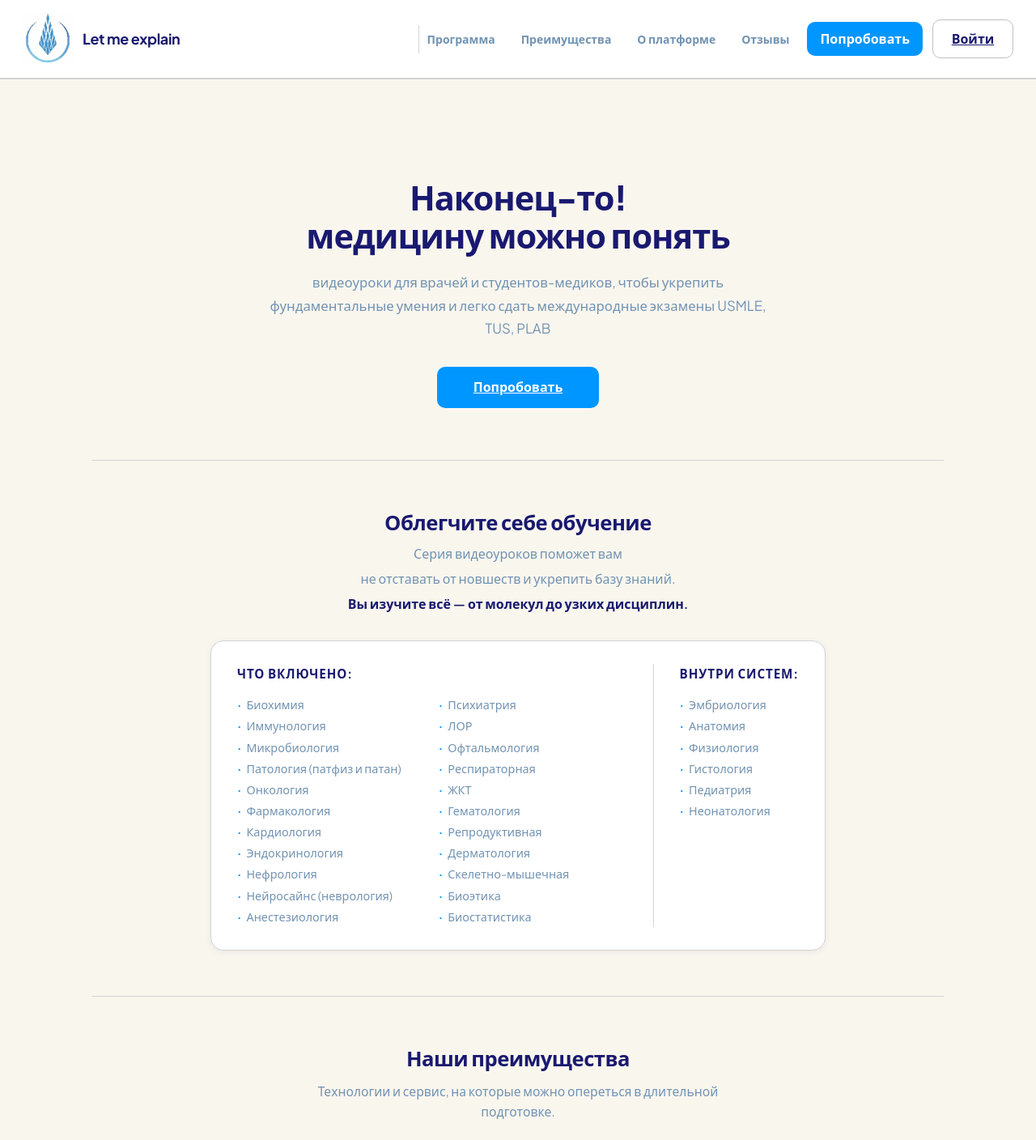
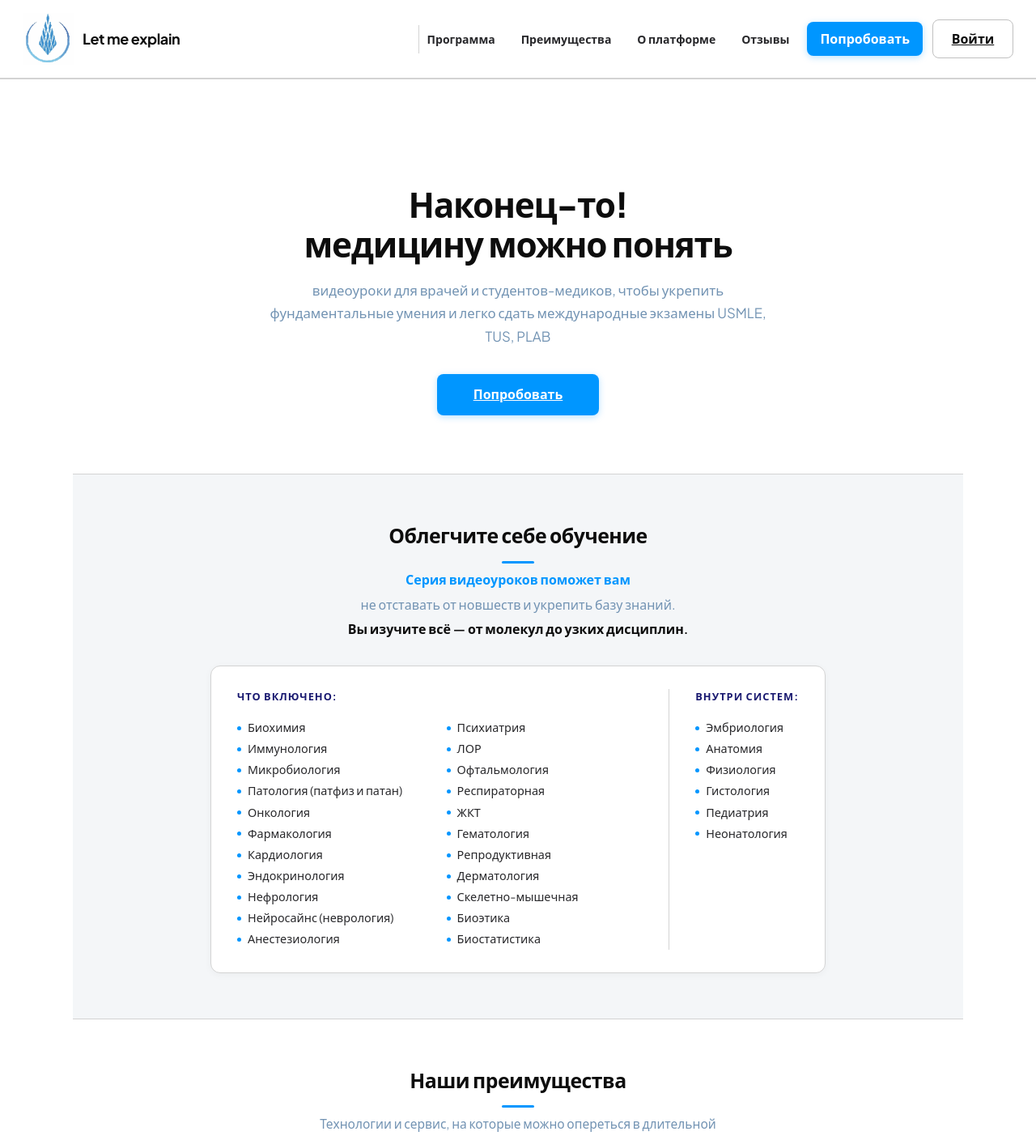
Before and after one commit to isan228/lemeexp, a React (Vite) app in the folder frontend/: page / in a window 1280 px wide. Shown: the top 1408 px of the page at 81% size. Built offline with nearby package versions, Linux system fonts and the light colour scheme.

Commit message:
chore: deploy 2026-06-20T00-03

```diff
--- a/frontend/index.html
+++ b/frontend/index.html
@@ -4,7 +4,7 @@
     <meta charset="UTF-8" />
     <link rel="icon" type="image/svg+xml" href="/9ff6137d-ee1d-4cd6-a762-9795d7540eae.svg" />
     <meta name="viewport" content="width=device-width, initial-scale=1.0" />
-    <meta name="theme-color" content="#191970" />
+    <meta name="theme-color" content="#ffffff" />
     <title>Let me explain</title>
     <link rel="preconnect" href="https://fonts.googleapis.com" />
     <link rel="preconnect" href="https://fonts.gstatic.com" crossorigin />
--- a/frontend/src/App.css
+++ b/frontend/src/App.css
@@ -254,7 +254,7 @@ input:focus {
   min-height: 100vh;
   display: flex;
   flex-direction: column;
-  background: #f9f6ee;
+  background: #ffffff;
 }
 
 .landing-header {
--- a/frontend/src/styles/landing-ui.css
+++ b/frontend/src/styles/landing-ui.css
@@ -1,45 +1,52 @@
-/* ===== Landing — clean editorial style ===== */
+/* ===== Tech Medical — blue / white / black / gray ===== */
 
 .landing.landing-marketing {
+  --lp-black: #0d0d0d;
+  --lp-charcoal: #28282b;
   --lp-navy: #191970;
   --lp-blue: #0096ff;
-  --lp-cyan: #7df9ff;
   --lp-slate: #7293b3;
   --lp-gray-light: #d3d3d3;
   --lp-gray: #c0c0c0;
+  --lp-gray-bg: #f4f6f8;
   --lp-white: #ffffff;
-  --lp-charcoal: #28282b;
-  --lp-cream: #f9f6ee;
-  --lp-radius: 16px;
-  --lp-radius-sm: 10px;
+  --lp-radius: 12px;
+  --lp-radius-sm: 8px;
 
-  --med-text: var(--lp-navy);
+  --med-text: var(--lp-black);
   --med-text-secondary: var(--lp-slate);
-  --med-fg: var(--lp-navy);
-  --med-fg-soft: var(--lp-slate);
+  --med-fg: var(--lp-black);
   --med-muted: var(--lp-slate);
-  --med-muted-light: var(--lp-gray);
-  --med-bg: var(--lp-cream);
-  --med-bg-warm: var(--lp-cream);
+  --med-bg: var(--lp-white);
   --med-surface: var(--lp-white);
   --med-primary: var(--lp-blue);
-  --med-primary-hover: #0078cc;
-  --med-primary-weak: rgba(0, 150, 255, 0.1);
-  --med-accent: var(--lp-cyan);
+  --med-primary-hover: var(--lp-navy);
+  --med-primary-weak: rgba(0, 150, 255, 0.08);
   --med-border: var(--lp-gray-light);
-  --med-border-soft: var(--lp-gray-light);
-  --med-footer: var(--lp-navy);
+  --med-footer: var(--lp-charcoal);
   --med-on-footer: var(--lp-white);
   --med-on-footer-muted: var(--lp-gray);
-  --med-on-footer-link: var(--lp-cyan);
-  --med-shadow: 0 12px 40px rgba(25, 25, 112, 0.08);
-  --med-shadow-sm: 0 2px 8px rgba(25, 25, 112, 0.06);
+  --med-on-footer-link: var(--lp-blue);
+  --med-shadow: 0 8px 32px rgba(0, 0, 0, 0.06);
+  --med-shadow-sm: 0 2px 10px rgba(0, 0, 0, 0.04);
 
-  background: var(--lp-cream);
-  color: var(--lp-navy);
+  background: var(--lp-white);
+  color: var(--lp-black);
 }
 
-.landing.landing-marketing::before,
+/* Subtle tech glow at top */
+.landing.landing-marketing::before {
+  content: "";
+  position: fixed;
+  inset: 0;
+  z-index: -1;
+  background:
+    radial-gradient(ellipse 90% 55% at 50% -15%, rgba(0, 150, 255, 0.09) 0%, transparent 60%),
+    radial-gradient(ellipse 40% 30% at 90% 20%, rgba(25, 25, 112, 0.04) 0%, transparent 50%),
+    var(--lp-white);
+  pointer-events: none;
+}
+
 .landing.landing-marketing::after {
   content: none;
 }
@@ -56,12 +63,12 @@
 }
 
 .landing-marketing .logo-text {
-  color: var(--lp-navy);
+  color: var(--lp-black);
   font-weight: 700;
 }
 
 .landing-nav-links .nav-anchor {
-  color: var(--lp-slate);
+  color: var(--lp-charcoal);
   font-weight: 600;
   font-size: 14px;
 }
@@ -78,26 +85,27 @@
   color: var(--lp-white);
   border: none;
   border-radius: var(--lp-radius-sm);
-  box-shadow: none;
   font-weight: 600;
-  transition: background 0.15s ease;
+  box-shadow: 0 2px 8px rgba(0, 150, 255, 0.28);
+  transition: background 0.15s ease, box-shadow 0.15s ease;
 }
 
 .landing-marketing .btn-primary:hover {
   background: var(--lp-navy);
-  box-shadow: none;
+  box-shadow: 0 4px 14px rgba(25, 25, 112, 0.25);
 }
 
 .landing-marketing .btn-secondary {
   background: var(--lp-white);
-  color: var(--lp-navy);
+  color: var(--lp-black);
   border: 1px solid var(--lp-gray);
   border-radius: var(--lp-radius-sm);
 }
 
 .landing-marketing .btn-secondary:hover {
-  background: var(--lp-cream);
+  background: var(--lp-gray-bg);
   border-color: var(--lp-slate);
+  color: var(--lp-black);
 }
 
 .landing-marketing .btn-get-access {
@@ -108,8 +116,8 @@
 }
 
 .landing-marketing .btn-get-access:hover {
-  background: var(--lp-cyan);
-  color: var(--lp-navy);
+  background: var(--lp-blue);
+  color: var(--lp-white);
 }
 
 .landing-marketing .muted {
@@ -131,20 +139,19 @@
 
 .landing-hero-center {
   text-align: center;
-  padding: 56px 0 64px;
-  max-width: 720px;
+  padding: 64px 24px 72px;
+  max-width: 740px;
   margin: 0 auto;
+  position: relative;
 }
 
 .landing-hero-center h1 {
-  font-size: clamp(1.85rem, 4.5vw, 2.6rem);
-  line-height: 1.15;
+  font-size: clamp(1.9rem, 4.5vw, 2.65rem);
+  line-height: 1.14;
   margin-bottom: 20px;
   font-weight: 800;
-  letter-spacing: -0.025em;
-  color: var(--lp-navy);
-  background: none;
-  -webkit-text-fill-color: unset;
+  letter-spacing: -0.03em;
+  color: var(--lp-black);
 }
 
 .landing-lead-wide {
@@ -169,11 +176,16 @@
 .landing-marketing .landing-section {
   padding: 56px 0;
   scroll-margin-top: 96px;
-  border-top: 1px solid var(--lp-gray-light);
 }
 
-.landing-marketing .landing-section:first-of-type {
-  border-top: none;
+.landing-marketing .landing-section:nth-of-type(even) {
+  background: var(--lp-gray-bg);
+  margin-left: -24px;
+  margin-right: -24px;
+  padding-left: 24px;
+  padding-right: 24px;
+  border-top: 1px solid var(--lp-gray-light);
+  border-bottom: 1px solid var(--lp-gray-light);
 }
 
 .landing-section-alt {
@@ -182,12 +194,11 @@
   margin: 0;
   padding-left: 0;
   padding-right: 0;
-  border-radius: 0;
 }
 
 .landing-section-title {
-  color: var(--lp-navy);
-  font-size: clamp(1.3rem, 2.5vw, 1.6rem);
+  color: var(--lp-black);
+  font-size: clamp(1.3rem, 2.5vw, 1.55rem);
   font-weight: 700;
   margin: 0 0 8px;
   letter-spacing: -0.02em;
@@ -195,16 +206,22 @@
 }
 
 .landing-section-title::after {
-  content: none;
+  content: "";
+  display: block;
+  width: 40px;
+  height: 3px;
+  margin: 12px auto 0;
+  background: var(--lp-blue);
+  border-radius: 2px;
 }
 
 .landing-section-intro {
   text-align: center;
-  max-width: 560px;
+  max-width: 540px;
   margin: 0 auto 32px;
   color: var(--lp-slate);
   line-height: 1.6;
-  font-size: 0.98rem;
+  font-size: 0.97rem;
 }
 
 /* —— Curriculum —— */
@@ -222,9 +239,14 @@
   line-height: 1.55;
 }
 
+.landing-curriculum-intro p:first-child {
+  color: var(--lp-blue);
+  font-weight: 600;
+}
+
 .landing-curriculum-intro p:last-child {
   margin-bottom: 0;
-  color: var(--lp-navy);
+  color: var(--lp-black);
   font-weight: 600;
 }
 
@@ -238,15 +260,17 @@
   border-radius: var(--lp-radius);
   background: var(--lp-white);
   border: 1px solid var(--lp-gray-light);
+  border-left: 3px solid var(--lp-blue);
+  box-shadow: var(--med-shadow-sm);
 }
 
 .landing-curriculum-heading {
   margin: 0 0 14px;
-  font-size: 0.95rem;
+  font-size: 0.8rem;
   font-weight: 700;
   color: var(--lp-navy);
   text-transform: uppercase;
-  letter-spacing: 0.06em;
+  letter-spacing: 0.08em;
 }
 
 .landing-curriculum-list {
@@ -261,24 +285,25 @@
   columns: 1;
 }
 
-.landing-curriculum-list::before,
-.landing-curriculum-list::after {
-  content: none;
-}
-
 .landing-curriculum-list li {
   padding: 3px 0;
-  color: var(--lp-slate);
+  color: var(--lp-charcoal);
   line-height: 1.4;
   font-size: 0.9rem;
   break-inside: avoid;
 }
 
 .landing-curriculum-list li::before {
-  content: "·";
-  color: var(--lp-blue);
-  font-weight: 700;
-  margin-right: 6px;
+  content: "";
+  display: inline-block;
+  width: 5px;
+  height: 5px;
+  background: var(--lp-blue);
+  border-radius: 50%;
+  margin-right: 8px;
+  vertical-align: middle;
+  position: relative;
+  top: -1px;
 }
 
 .landing-curriculum-block-systems {
@@ -298,15 +323,17 @@
   border-radius: var(--lp-radius);
   background: var(--lp-white);
   border: 1px solid var(--lp-gray-light);
-  transition: box-shadow 0.15s ease;
+  border-left: 3px solid var(--lp-blue);
+  transition: box-shadow 0.15s ease, border-left-color 0.15s ease;
 }
 
 .landing-adv-card:hover {
   box-shadow: var(--med-shadow-sm);
+  border-left-color: var(--lp-navy);
 }
 
 .landing-adv-card h3 {
-  color: var(--lp-navy);
+  color: var(--lp-black);
   font-size: 0.95rem;
   font-weight: 700;
   margin: 12px 0 6px;
@@ -316,13 +343,13 @@
   width: 40px;
   height: 40px;
   border-radius: var(--lp-radius-sm);
-  background: var(--lp-navy);
-  border: none;
+  background: var(--lp-gray-bg);
+  border: 1px solid var(--lp-gray-light);
   display: grid;
   place-items: center;
-  font-size: 16px;
+  font-size: 15px;
   font-weight: 700;
-  color: var(--lp-cyan);
+  color: var(--lp-blue);
 }
 
 /* —— About —— */
@@ -334,6 +361,7 @@
   margin: 0 auto;
   background: var(--lp-white);
   border: 1px solid var(--lp-gray-light);
+  border-left: 3px solid var(--lp-navy);
 }
 
 .landing-about p {
@@ -353,10 +381,7 @@
   border-radius: var(--lp-radius);
   background: var(--lp-white);
   border: 1px solid var(--lp-gray-light);
-}
-
-.landing-review::before {
-  content: none;
+  border-top: 3px solid var(--lp-blue);
 }
 
 .landing-review-text {
@@ -367,7 +392,7 @@
 }
 
 .landing-review footer strong {
-  color: var(--lp-navy);
+  color: var(--lp-black);
   font-size: 0.9rem;
 }
 
@@ -375,11 +400,12 @@
 
 .landing-cta-banner {
   margin: 48px 0 24px;
-  padding: 36px 28px;
+  padding: 40px 28px;
   border-radius: var(--lp-radius);
-  background: var(--lp-navy);
+  background: linear-gradient(135deg, var(--lp-navy) 0%, var(--lp-charcoal) 100%);
   color: var(--lp-white);
   text-align: center;
+  box-shadow: var(--med-shadow);
 }
 
 .landing-cta-banner h2 {
@@ -405,10 +431,20 @@
   justify-content: center;
 }
 
+.landing-cta-banner .btn-get-access {
+  background: var(--lp-blue);
+  color: var(--lp-white);
+}
+
+.landing-cta-banner .btn-get-access:hover {
+  background: var(--lp-white);
+  color: var(--lp-navy);
+}
+
 .landing-cta-banner .btn-secondary {
   background: transparent;
   color: var(--lp-white);
-  border-color: rgba(255, 255, 255, 0.4);
+  border-color: rgba(255, 255, 255, 0.45);
 }
 
 .landing-cta-banner .btn-secondary:hover {
@@ -420,9 +456,9 @@
 /* —— Footer —— */
 
 .landing-marketing .landing-footer-pro {
-  background: var(--lp-navy);
+  background: var(--lp-charcoal);
   color: var(--lp-white);
-  border-top: none;
+  border-top: 2px solid var(--lp-blue);
 }
 
 .landing-marketing .landing-brand-footer .logo-text {
@@ -431,8 +467,8 @@
 
 .landing-marketing .landing-footer-heading {
   color: var(--lp-gray);
-  font-size: 12px;
-  letter-spacing: 0.08em;
+  font-size: 11px;
+  letter-spacing: 0.1em;
   text-transform: uppercase;
 }
 
@@ -443,7 +479,7 @@
 
 .landing-marketing .landing-footer-contacts a:hover,
 .landing-marketing .landing-footer-links a:hover {
-  color: var(--lp-cyan);
+  color: var(--lp-blue);
 }
 
 .landing-marketing .landing-footer-copy {
@@ -484,11 +520,11 @@
 }
 
 .landing-marketing .landing-burger span {
-  background: var(--lp-navy);
+  background: var(--lp-black);
 }
 
 .landing-marketing .landing-drawer-overlay {
-  background: rgba(25, 25, 112, 0.3);
+  background: rgba(13, 13, 13, 0.4);
 }
 
 .landing-marketing .landing-nav-links {
@@ -501,13 +537,13 @@
 }
 
 .landing-marketing .landing-drawer-head strong {
-  color: var(--lp-navy);
+  color: var(--lp-black);
 }
 
 .landing-marketing .landing-drawer-close {
   border-color: var(--lp-gray-light);
   background: var(--lp-white);
-  color: var(--lp-navy);
+  color: var(--lp-black);
 }
 
 .landing-header-actions .nav-muted,
@@ -528,7 +564,7 @@ a.nav-muted:hover {
 }
 
 .landing-footer-nav a:hover {
-  color: var(--lp-cyan);
+  color: var(--lp-blue);
 }
 
 /* —— Auth flow —— */
@@ -600,7 +636,7 @@ a.nav-muted:hover {
   }
 
   .landing-hero-center {
-    padding: 40px 0 48px;
+    padding: 44px 0 52px;
     text-align: left;
   }
 
@@ -620,6 +656,13 @@ a.nav-muted:hover {
     text-align: center;
   }
 
+  .landing-marketing .landing-section:nth-of-type(even) {
+    margin-left: -16px;
+    margin-right: -16px;
+    padding-left: 16px;
+    padding-right: 16px;
+  }
+
   .landing-section {
     padding: 40px 0;
   }
```
